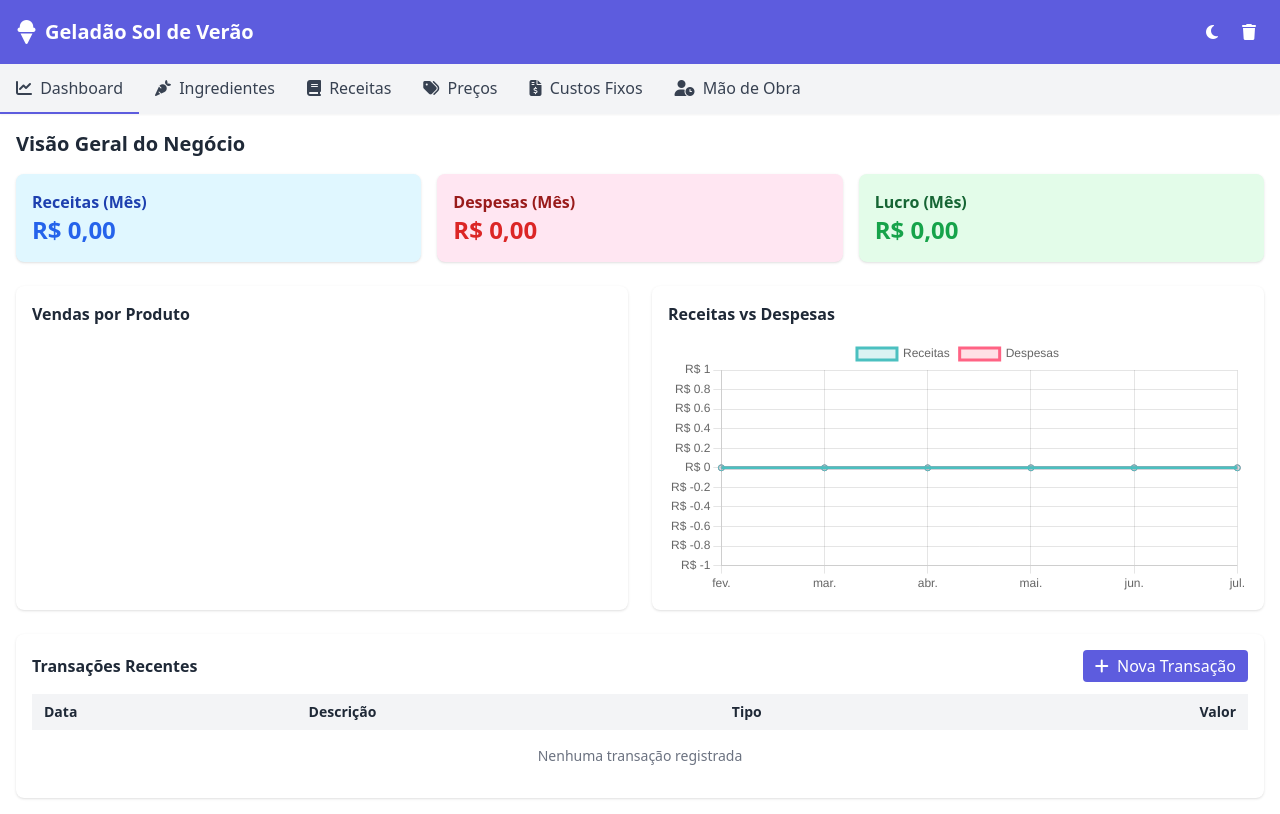
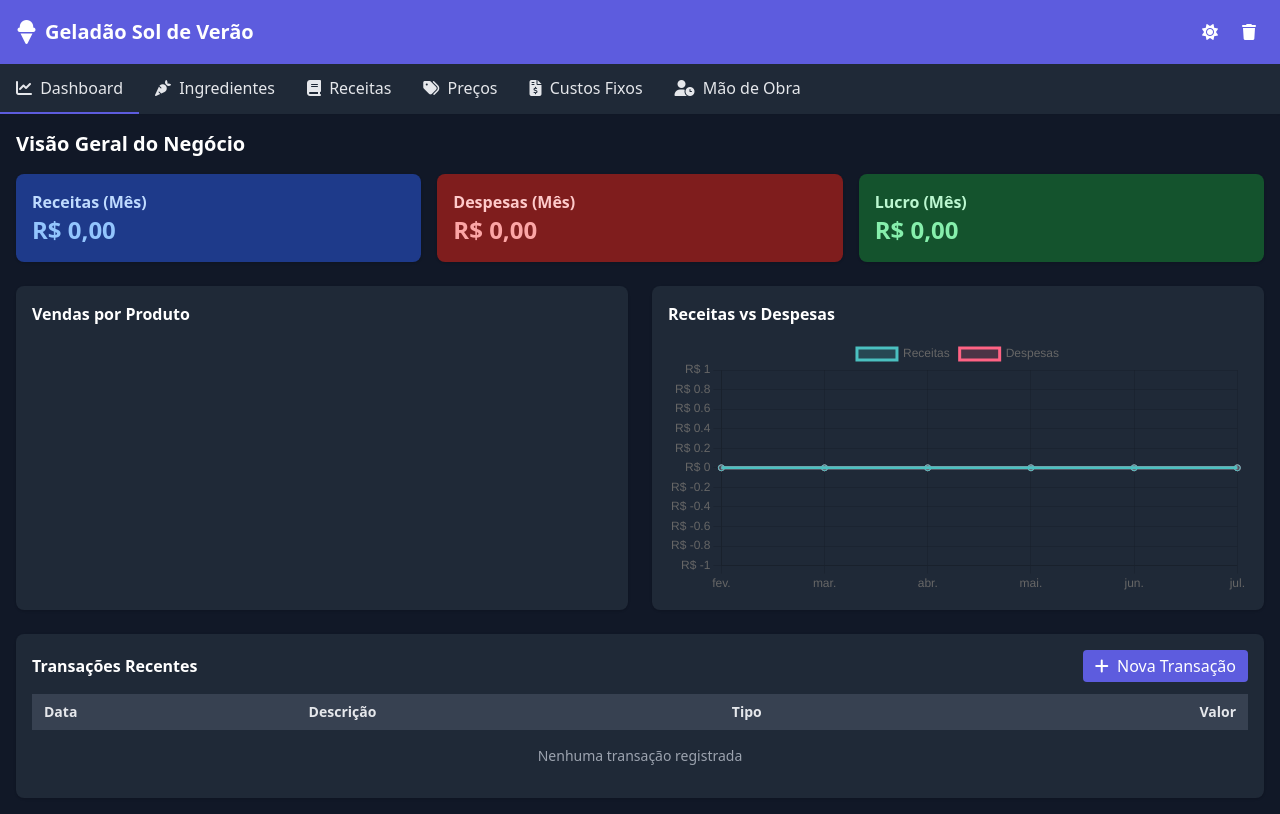
Before and after one commit to ValterSil/geladao, a plain HTML site: page index.html in a window 1280 px wide. Both pictures are taken after a click on the button 1212 px from the left and 32 px from the top of the page. Drawn offline with nearby package versions, Linux system fonts and the light colour scheme.

Commit message:
Update index.html

```diff
--- a/index.html
+++ b/index.html
@@ -132,28 +132,17 @@
                     }
                 }
             }
-    };
-
-    // Lógica para alternar tema (Dark/Light Mode)
-    // Se não houver tema salvo no localStorage, define 'light' como padrão
-    if (!('theme' in localStorage)) {
-        localStorage.theme = 'light';
-    }
-
-    // Aplica o tema com base no que está salvo no localStorage
-    if (localStorage.theme === 'dark') {
-        document.documentElement.classList.add('dark');
-    } else {
+        }
+
+        // Detectar preferência de modo escuro
 document.documentElement.classList.remove('dark');
-    }
-
-    // Listener para o botão de alternar tema
-    document.addEventListener('DOMContentLoaded', () => {
-        const themeToggleBtn = document.getElementById('themeToggle');
-        const themeIcon = document.getElementById('themeIcon'); // Adicionado para mudar o ícone
-
-        // Função para atualizar o ícone do botão
-        const updateThemeIcon = () => {
+
+// Opcional: configurar botão de alternância (já deve estar funcionando)
+const themeToggle = document.getElementById('themeToggle');
+const themeIcon = document.getElementById('themeIcon');
+
+// Atualizar ícone inicial
+function updateThemeIcon() {
   if (document.documentElement.classList.contains('dark')) {
     themeIcon.classList.remove('fa-moon');
     themeIcon.classList.add('fa-sun');
@@ -161,40 +150,21 @@
     themeIcon.classList.remove('fa-sun');
     themeIcon.classList.add('fa-moon');
   }
-        };
-
-        if (themeToggleBtn) {
-            themeToggleBtn.addEventListener('click', () => {
-                if (document.documentElement.classList.contains('dark')) {
-                    document.documentElement.classList.remove('dark');
-                    localStorage.theme = 'light';
-                } else {
-                    document.documentElement.classList.add('dark');
-                    localStorage.theme = 'dark';
-                }
-                updateThemeIcon(); // Atualiza o ícone após a mudança de tema
-            });
-            // Garante que o ícone esteja correto na carga inicial
+}
+
+// Evento do botão de tema
+themeToggle.addEventListener('click', () => {
+  document.documentElement.classList.toggle('dark');
   updateThemeIcon();
-        }
-
-        // Listener para mudanças na preferência de tema do sistema (opcional, mas bom ter)
+});
+
+updateThemeIcon(); // Atualiza o ícone ao carregar
         window.matchMedia('(prefers-color-scheme: dark)').addEventListener('change', event => {
-            // Se o usuário não tiver uma preferência explícita salva,
-            // ou se quiser que a mudança do sistema prevaleça,
-            // remova ou comente a linha abaixo 'localStorage.removeItem('theme');'
-            // para que a preferência do sistema sobrescreva a do localStorage
-            // ou deixe a preferência do localStorage intacta para ter prioridade.
-            // Para manter a escolha do usuário prioridade, NÃO remova 'theme' do localStorage.
-            // Se você quer que o sistema sempre sobrescreva se não houver clique:
-            // localStorage.removeItem('theme'); // Comente ou remova se quiser a escolha do usuário como prioridade
             if (event.matches) {
                 document.documentElement.classList.add('dark');
             } else {
                 document.documentElement.classList.remove('dark');
             }
-            updateThemeIcon();
-        });
         });
     </script>
 </head>
```
Lines whose indentation alone changed are shown as unchanged.
